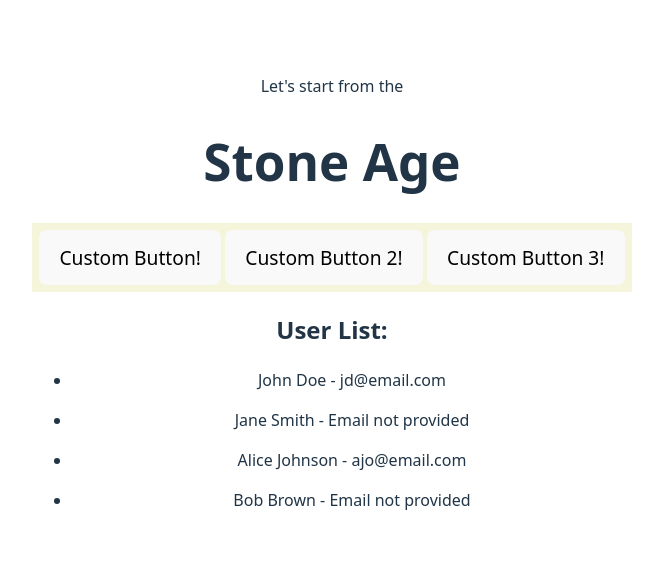
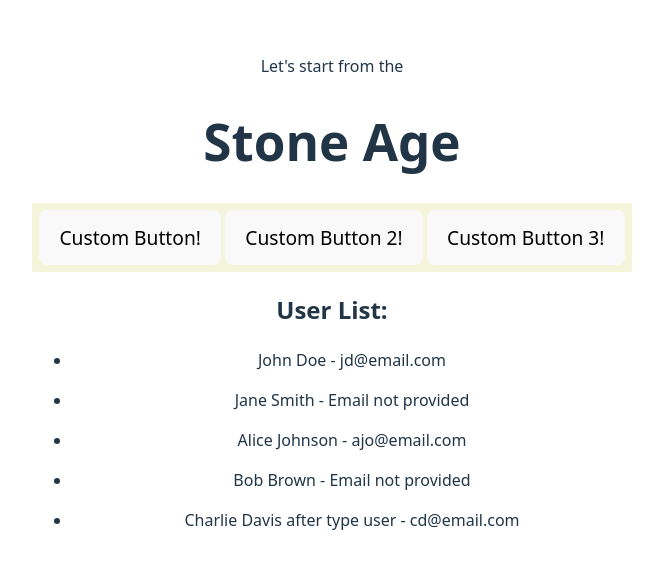
Before and after one commit to odair-gazarolla/HabitTracker, a React (Vite) app: page / in a window 1280 px wide. Shown: the part 107-676 px from the top of the page, without its empty margins (308-971 px from the left). Built offline with nearby package versions, Linux system fonts and the light colour scheme.

Commit message:
Add type folder and move the User interface to that folder, and import from types into the App.tsx

```diff
--- a/src/App.tsx
+++ b/src/App.tsx
@@ -1,20 +1,16 @@
 import CustomButton1 from './componets/CustomButton1';
 import customButton2 from './componets/CustomButton2';
 import customButton3 from './componets/CustomButton3';
+import type { User } from './types/User';
 import './App.css'
-
-interface User {
-  id: number;
-  nome: string;
-  email?: string;
-}
 
 // List of users
 const users: User[] = [
   { id: 1, nome: 'John Doe', email:'jd@email.com'},
   { id: 2, nome: 'Jane Smith', email: ''},
   { id: 3, nome: 'Alice Johnson', email: 'ajo@email.com'},
-  { id: 4, nome: 'Bob Brown' } // User without email
+  { id: 4, nome: 'Bob Brown', email: '' }, // User without email
+  { id: 5, nome: 'Charlie Davis after type user', email: 'cd@email.com'}
 ];
 
 const listUsers = users.map(user => {
--- /dev/null
+++ b/src/types/User.tsx
@@ -0,0 +1,5 @@
+export interface User {
+  id: number;
+  nome: string;
+  email?: string;
+}
```
